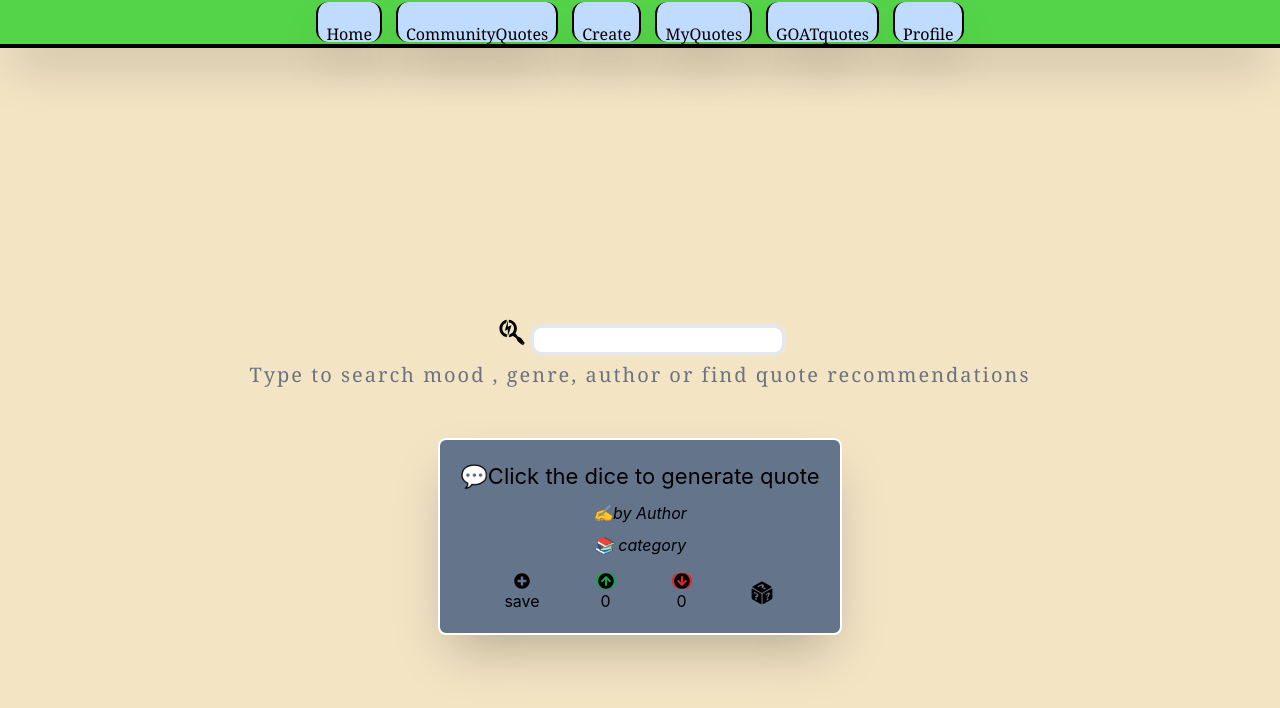
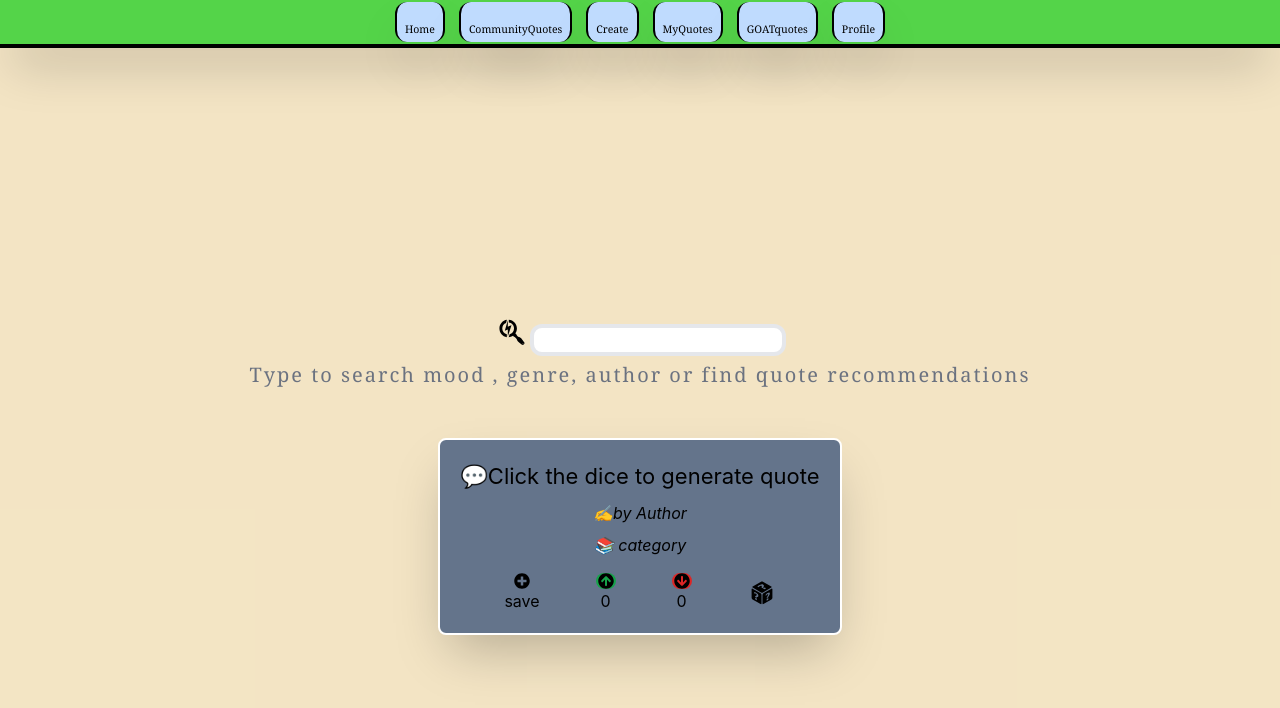
Before and after one commit to 00gigs/QuotesApplicationv1, a React (Create React App) app in the folder myqte/: page / in a window 1280 px wide. Shown: the top 708 px of the page. Built offline with nearby package versions, Linux system fonts and the light colour scheme.

Commit message:
responsive nav bar fit correct pushz

```diff
--- a/myqte/src/components/Navbar.js
+++ b/myqte/src/components/Navbar.js
@@ -6,7 +6,7 @@ const Navbar = () => {
       <ul className='flex  justify-center '>
       {navLinks.map((link)=>(
         <a className='pt-3 px-0 mb-3 sm:px-[7px]' href={link.route}>
-          <li className='text-[10.5px] shadow-2xl border-l-2  border-r-2  font-serif text-center py-5 bg-blue-200 h-2 rounded-xl px-2  border-black hover:bg-blue-400 hover:scale-y-110 sm:text-[16px]'>{link.label}</li>
+          <li className='text-[10.5px] shadow-2xl border-l-2  border-r-2  font-serif text-center py-5 bg-blue-200 h-2 rounded-xl px-2  border-black hover:bg-blue-400 hover:scale-y-110'>{link.label}</li>
         </a>
       ))}
       </ul>
--- a/myqte/src/components/Profile.js
+++ b/myqte/src/components/Profile.js
@@ -20,6 +20,7 @@ const decoded = jwtDecode(userTkn)
 
 const fetchSaved = async () => {
 try {
+
   const res =  await axios.get(`http://localhost:3001/userfav/${userTkn}`)
   const {fetched,quotes} = res.data
   if(Array.isArray(quotes)){
```
